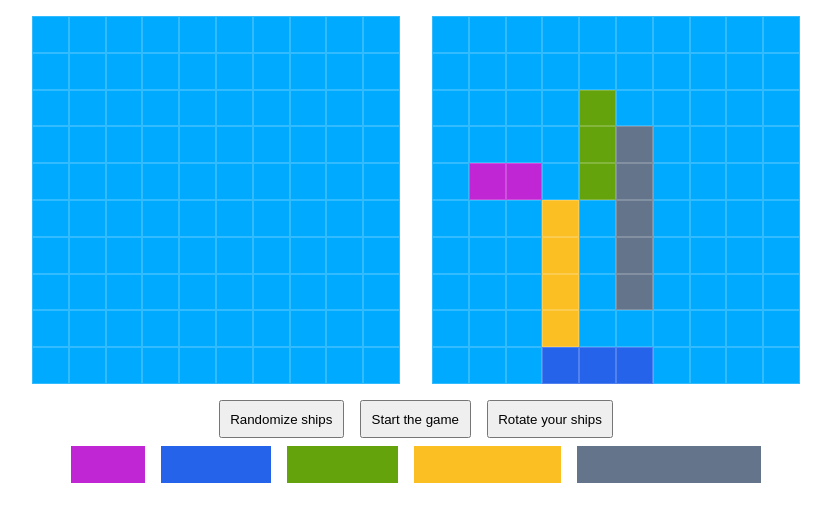
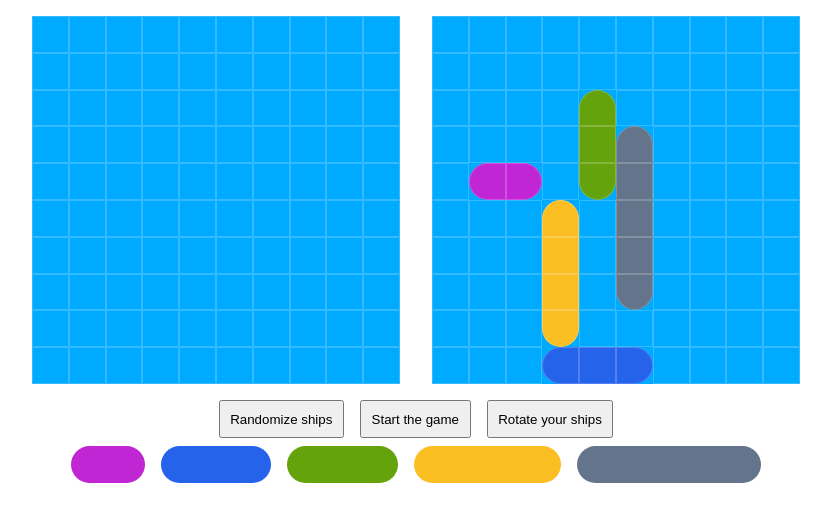
Before and after one commit to devhausleipzig/camp-8-battleship, a website built with Vite: page index.html in a window 1280 px wide. Shown: the whole page, without its empty margins (224-1055 px from the left). Built offline with nearby package versions, Linux system fonts and the light colour scheme.

Commit message:
finish base game

```diff
--- a/src/grid.ts
+++ b/src/grid.ts
@@ -52,13 +52,43 @@ abstract class Grid {
     return Object.keys(this.state) as Position[];
   }
 
-  drawShip(positions: Position[], shipType: ShipType): void {
-    positions.forEach((position) => {
+  drawShip(positions: Position[], ship: Ship): void {
+    positions.forEach((position, idx, array) => {
       const square = this.squares.find(
         (sq) => sq.id === `${this.type}-${position}`
       );
       // const square = document.getElementById(`${this.type}-${position}`);
-      square?.classList.add(shipType);
+      square?.classList.add(ship.type);
+
+      if (ship.isHorizontal) {
+        if (idx === 0) {
+          if (square) {
+            square.style.borderTopLeftRadius = "9999px";
+            square.style.borderBottomLeftRadius = "9999px";
+          }
+        }
+
+        if (idx === array.length - 1) {
+          if (square) {
+            square.style.borderTopRightRadius = "9999px";
+            square.style.borderBottomRightRadius = "9999px";
+          }
+        }
+      } else {
+        if (idx === 0) {
+          if (square) {
+            square.style.borderTopLeftRadius = "9999px";
+            square.style.borderTopRightRadius = "9999px";
+          }
+        }
+
+        if (idx === array.length - 1) {
+          if (square) {
+            square.style.borderBottomLeftRadius = "9999px";
+            square.style.borderBottomRightRadius = "9999px";
+          }
+        }
+      }
     });
   }
 
@@ -166,7 +196,7 @@ abstract class Grid {
     }
 
     shipSquares.forEach((square) => this.set(square, ship.type));
-    this.drawShip(shipSquares, ship.type);
+    this.drawShip(shipSquares, ship);
   }
 }
 
@@ -246,7 +276,7 @@ export class PlayerGrid extends Grid {
 
     if (!isTaken) {
       shipSquares.forEach((square) => this.set(square, ship.type));
-      this.drawShip(shipSquares, ship.type);
+      this.drawShip(shipSquares, ship);
       this.ships.push(ship);
       this.shipsToBePlaced = this.shipsToBePlaced.filter((s) => s !== ship);
       ship.element.remove();
@@ -261,6 +291,20 @@ export class PlayerGrid extends Grid {
       ship.element.remove();
     });
   }
+
+  randomFire(): HTMLElement {
+    let squareValue: PossibleValue;
+    let randomPosition = getRandomElementFromArray(this.positionArray);
+    squareValue = this.get(randomPosition);
+
+    while (squareValue === "hit" || squareValue === "miss") {
+      randomPosition = getRandomElementFromArray(this.positionArray);
+      squareValue = this.get(randomPosition);
+    }
+    return document.getElementById(
+      `${this.type}-${randomPosition}`
+    ) as HTMLElement;
+  }
 }
 
 export class ComputerGrid extends Grid {
--- a/src/main.ts
+++ b/src/main.ts
@@ -61,4 +61,10 @@ function fire(event: Event) {
 
   computerGrid.takeShot(square);
   playerTurn += 1;
+
+  setTimeout(() => {
+    const randomSquare = playerGrid.randomFire();
+    playerGrid.takeShot(randomSquare);
+    computerTurn += 1;
+  }, Math.random() * (3000 - 500) + 500);
 }
--- a/src/style.css
+++ b/src/style.css
@@ -53,6 +53,7 @@
   width: calc(4.6vmin * var(--width, 1));
   height: calc(4.6vmin * var(--height, 1));
   margin: 1vmin;
+  border-radius: 9999px;
 }
 
 .ship > div {
@@ -109,6 +110,11 @@
 .destroyer {
   background-color: var(--destroyer-color);
 }
+
+.destroyer {
+  background-color: var(--destroyer-color);
+}
+
 .submarine {
   background-color: var(--submarine-color);
 }
```
